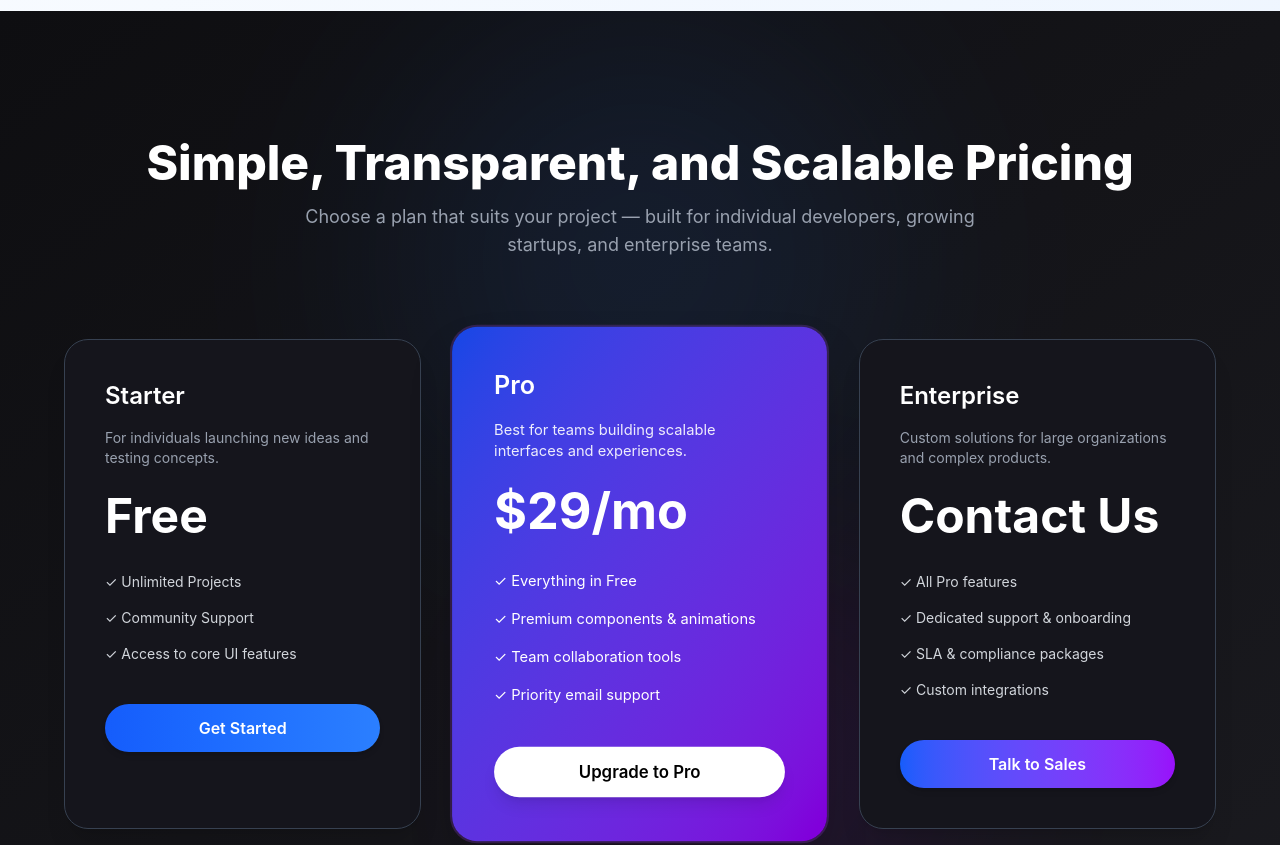
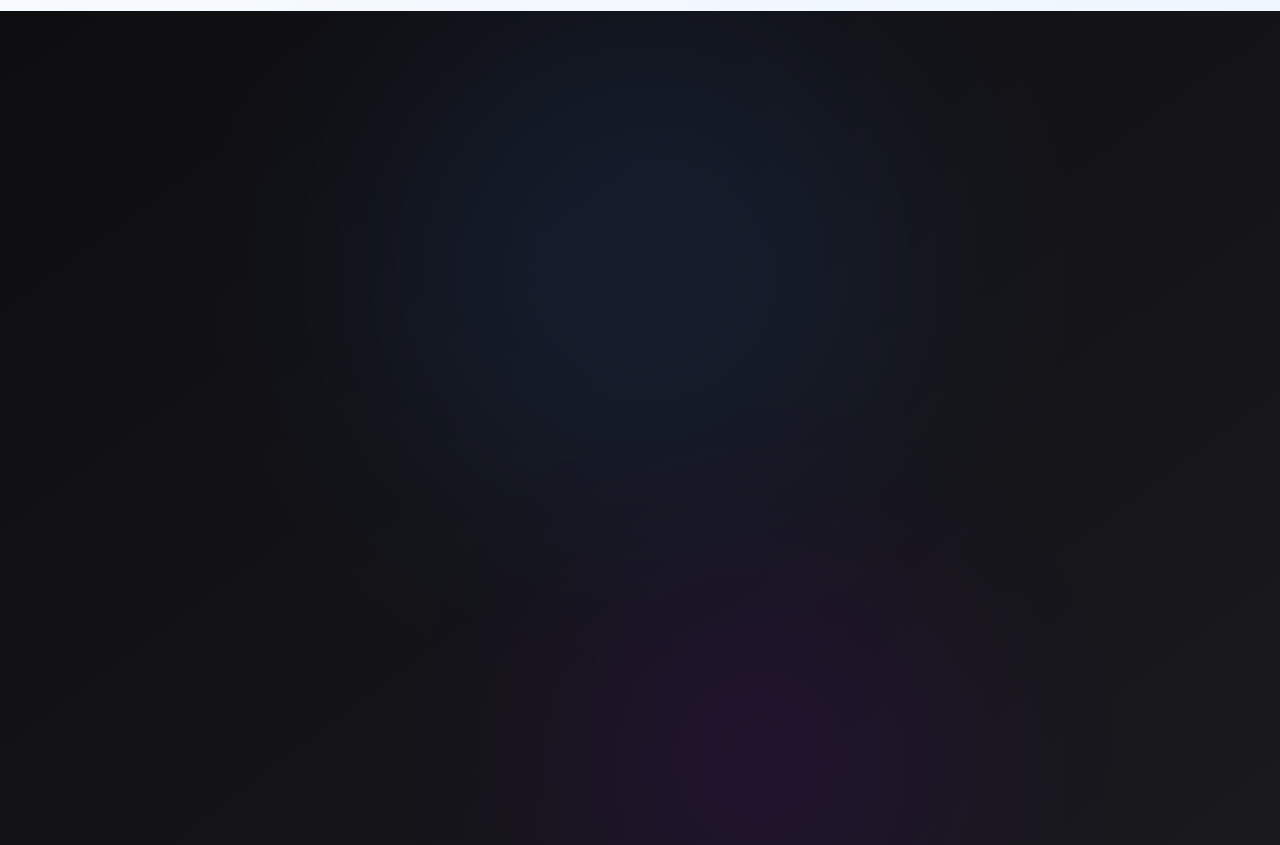
Before and after one commit to krishnasahu22032003/Zylo-landing-page, a React (Vite) app: page / in a window 1280 px wide. Shown: the part 4260-5105 px from the top of the page. Built offline with nearby package versions, Linux system fonts and the light colour scheme; a web font is replaced by a local one.

Commit message:
Gsap animaiton in pricing section

```diff
--- a/src/components/Pricing.jsx
+++ b/src/components/Pricing.jsx
@@ -1,6 +1,65 @@
+import { useEffect, useRef } from "react";
+import gsap from "gsap";
+import ScrollTrigger from "gsap/ScrollTrigger";
+gsap.registerPlugin(ScrollTrigger);
+
 const Pricing = () => {
+  const sectionRef = useRef(null);
+
+  useEffect(() => {
+    if (!sectionRef.current) return;
+
+    const ctx = gsap.context(() => {
+      gsap.from("#pricing-heading", {
+        scrollTrigger: {
+          trigger: "#pricing-heading",
+          start: "top 85%",
+          toggleActions: "play none none reverse",
+        },
+        y: 100,
+        opacity: 0,
+        duration: 1.2,
+        ease: "power4.out",
+      });
+
+      gsap.from("#pricing-subtext", {
+        scrollTrigger: {
+          trigger: "#pricing-subtext",
+          start: "top 85%",
+          toggleActions: "play none none reverse",
+        },
+        y: 80,
+        opacity: 0,
+        duration: 1,
+        ease: "power3.out",
+      });
+
+      gsap.utils.toArray(".pricing-card").forEach((el, i) => {
+        gsap.from(el, {
+          scrollTrigger: {
+            trigger: el,
+            start: "top 90%",
+            toggleActions: "play none none reverse",
+          },
+          y: 100,
+          opacity: 0,
+          scale: 0.95,
+          duration: 1,
+          delay: i * 0.2,
+          ease: "power2.out",
+        });
+      });
+    }, sectionRef);
+
+    return () => ctx.revert();
+  }, []);
+
   return (
-    <section id="pricing" className="bg-gradient-to-br from-[#0e0e11] to-[#1a1a1f] text-white py-32 px-6 relative overflow-hidden">
+    <section
+      id="pricing"
+      ref={sectionRef}
+      className="bg-gradient-to-br from-[#0e0e11] to-[#1a1a1f] text-white py-32 px-6 relative overflow-hidden"
+    >
       {/* Glowing Background Accent */}
       <div className="absolute inset-0 pointer-events-none">
         <div className="absolute top-0 left-1/2 transform -translate-x-1/2 w-[500px] h-[500px] bg-blue-500 opacity-10 blur-[120px] rounded-full" />
@@ -8,17 +67,23 @@ const Pricing = () => {
       </div>
 
       <div className="max-w-7xl mx-auto text-center mb-20 relative z-10">
-        <h2 className="text-5xl font-extrabold mb-4 text-white">
+        <h2
+          id="pricing-heading"
+          className="text-5xl font-extrabold mb-4 text-white"
+        >
           Simple, Transparent, and Scalable Pricing
         </h2>
-        <p className="text-gray-400 max-w-2xl mx-auto text-lg">
+        <p
+          id="pricing-subtext"
+          className="text-gray-400 max-w-2xl mx-auto text-lg"
+        >
           Choose a plan that suits your project — built for individual developers, growing startups, and enterprise teams.
         </p>
       </div>
 
       <div className="grid grid-cols-1 md:grid-cols-3 gap-10 max-w-6xl mx-auto relative z-10">
         {/* Starter Plan */}
-        <div className="bg-[#15151c] p-10 rounded-3xl border border-gray-700 shadow-xl hover:shadow-2xl transition-transform duration-300 hover:scale-[1.04] backdrop-blur-md">
+        <div className="pricing-card bg-[#15151c] p-10 rounded-3xl border border-gray-700 shadow-xl hover:shadow-2xl transition-transform duration-300 hover:scale-[1.04] backdrop-blur-md">
           <h3 className="text-2xl font-semibold mb-4 text-white">Starter</h3>
           <p className="text-gray-400 mb-6 text-sm">
             For individuals launching new ideas and testing concepts.
@@ -29,13 +94,13 @@ const Pricing = () => {
             <li>✓ Community Support</li>
             <li>✓ Access to core UI features</li>
           </ul>
-          <button className="mt-10 w-full py-3 cursor-pointer bg-gradient-to-r from-blue-600 to-blue-500 hover:from-blue-700 hover:to-blue-600 rounded-full font-semibold text-white transition shadow-md">
+          <button className="mt-10 w-full py-3 cursor-pointer bg-gradient-to-r from-blue-600 to-blue-500 hover:from-blue-700 hover:to-blue-600 rounded-full font-semibold text-white transition shadow-md hover:scale-105">
             Get Started
           </button>
         </div>
 
         {/* Pro Plan */}
-        <div className="bg-gradient-to-br from-blue-700 to-purple-700 p-10 rounded-3xl shadow-2xl transform scale-105 ring-2 ring-purple-500/20">
+        <div className="pricing-card bg-gradient-to-br from-blue-700 to-purple-700 p-10 rounded-3xl shadow-2xl transform scale-105 ring-2 ring-purple-500/20">
           <h3 className="text-2xl font-semibold mb-4 text-white">Pro</h3>
           <p className="text-white/90 mb-6 text-sm">
             Best for teams building scalable interfaces and experiences.
@@ -47,13 +112,13 @@ const Pricing = () => {
             <li>✓ Team collaboration tools</li>
             <li>✓ Priority email support</li>
           </ul>
-          <button className="mt-10 w-full py-3 cursor-pointer bg-white text-black font-semibold rounded-full hover:bg-gray-100 transition shadow-lg">
+          <button className="mt-10 w-full py-3 cursor-pointer bg-white text-black font-semibold rounded-full hover:bg-gray-100 transition shadow-lg hover:scale-105">
             Upgrade to Pro
           </button>
         </div>
 
         {/* Enterprise Plan */}
-        <div className="bg-[#15151c] p-10 rounded-3xl border border-gray-700 shadow-xl hover:shadow-2xl transition-transform duration-300 hover:scale-[1.04] backdrop-blur-md">
+        <div className="pricing-card bg-[#15151c] p-10 rounded-3xl border border-gray-700 shadow-xl hover:shadow-2xl transition-transform duration-300 hover:scale-[1.04] backdrop-blur-md">
           <h3 className="text-2xl font-semibold mb-4 text-white">Enterprise</h3>
           <p className="text-gray-400 mb-6 text-sm">
             Custom solutions for large organizations and complex products.
@@ -65,7 +130,7 @@ const Pricing = () => {
             <li>✓ SLA & compliance packages</li>
             <li>✓ Custom integrations</li>
           </ul>
-          <button className="mt-10 w-full py-3 cursor-pointer bg-gradient-to-r from-blue-600 to-purple-600 hover:from-blue-700 hover:to-purple-700 rounded-full font-semibold text-white transition shadow-md">
+          <button className="mt-10 w-full py-3 cursor-pointer bg-gradient-to-r from-blue-600 to-purple-600 hover:from-blue-700 hover:to-purple-700 rounded-full font-semibold text-white transition shadow-md hover:scale-105">
             Talk to Sales
           </button>
         </div>
```
